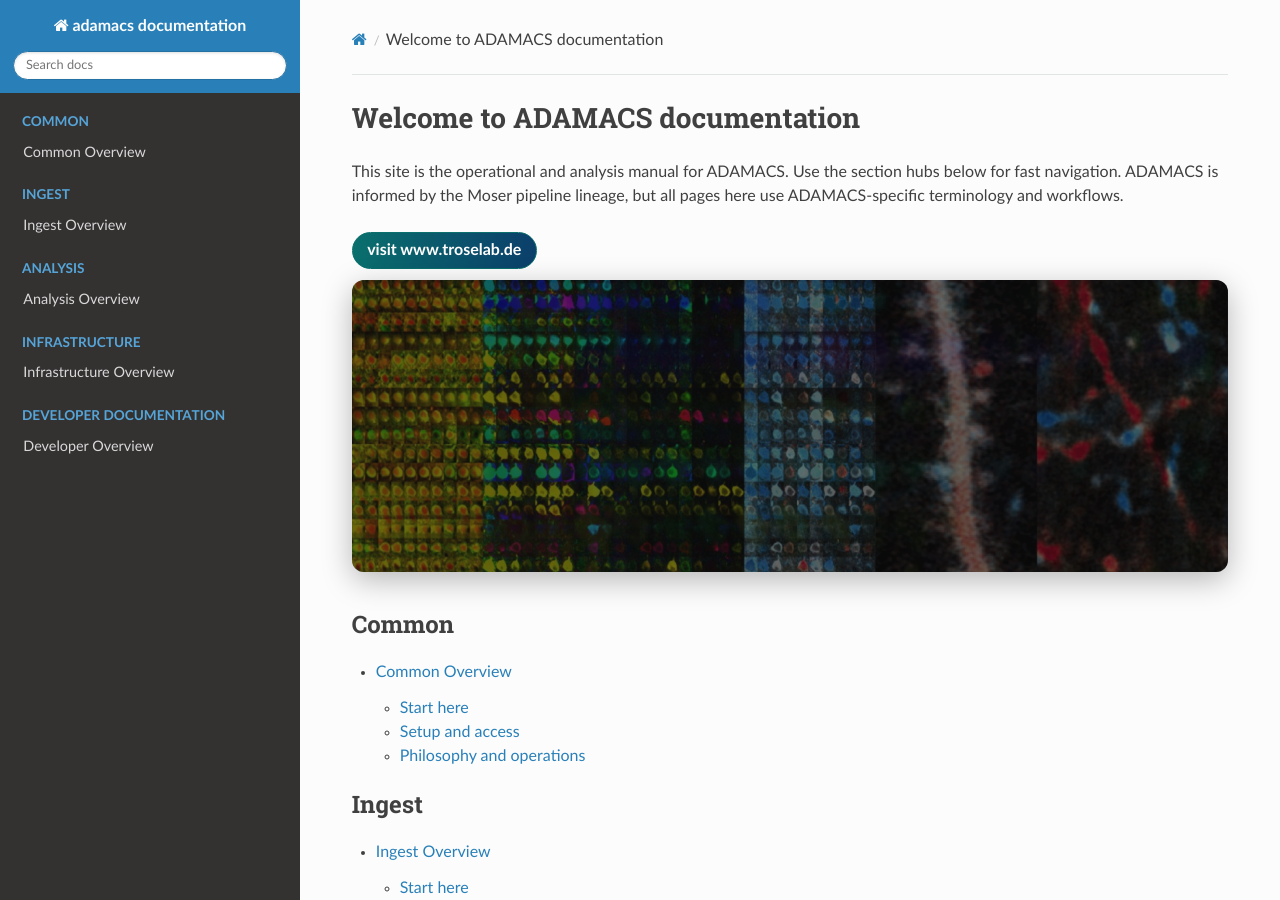
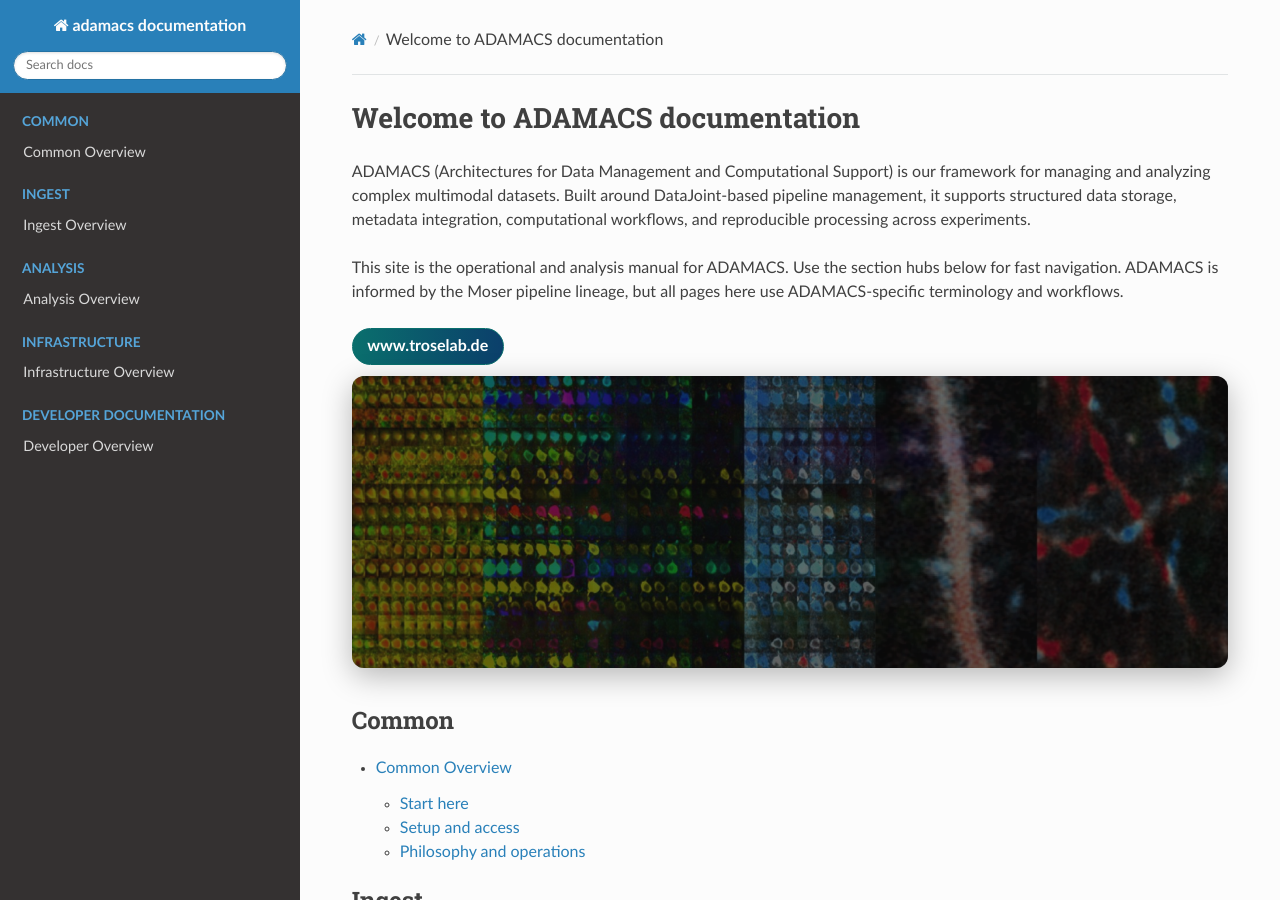
Before and after one commit to trose-neuro/adamacs_documentation, a Sphinx documentation site: the page built from docs/index.md, in a window 1280 px wide and 900 px high. Built offline with Sphinx 7.4.7 and the Read the Docs theme 3.1.0, drawn with Linux system fonts in a browser that asks for light colours.

Commit message:
Enhance documentation with ADAMACS overview
Added a brief introduction to ADAMACS and its purpose.

```diff
--- a/docs/index.md
+++ b/docs/index.md
@@ -1,4 +1,7 @@
 # Welcome to ADAMACS documentation
+
+
+ADAMACS (Architectures for Data Management and Computational Support) is our framework for managing and analyzing complex multimodal datasets. Built around DataJoint-based pipeline management, it supports structured data storage, metadata integration, computational workflows, and reproducible processing across experiments.
 
 This site is the operational and analysis manual for ADAMACS.
 Use the section hubs below for fast navigation.
@@ -6,7 +9,7 @@ ADAMACS is informed by the Moser pipeline lineage, but all pages here use ADAMAC
 
 <div class="landing-hero">
   <a class="troselab-link" href="https://www.troselab.de" target="_blank" rel="noopener noreferrer">
-    visit www.troselab.de
+    www.troselab.de
   </a>
   <div class="hero-carousel" aria-label="Decorative Troselab microscopy banner">
     <img class="hero-slide hero-slide-1" src="_static/branding/troselab-banner.jpg" alt="Troselab banner microscopy collage"/>
```
